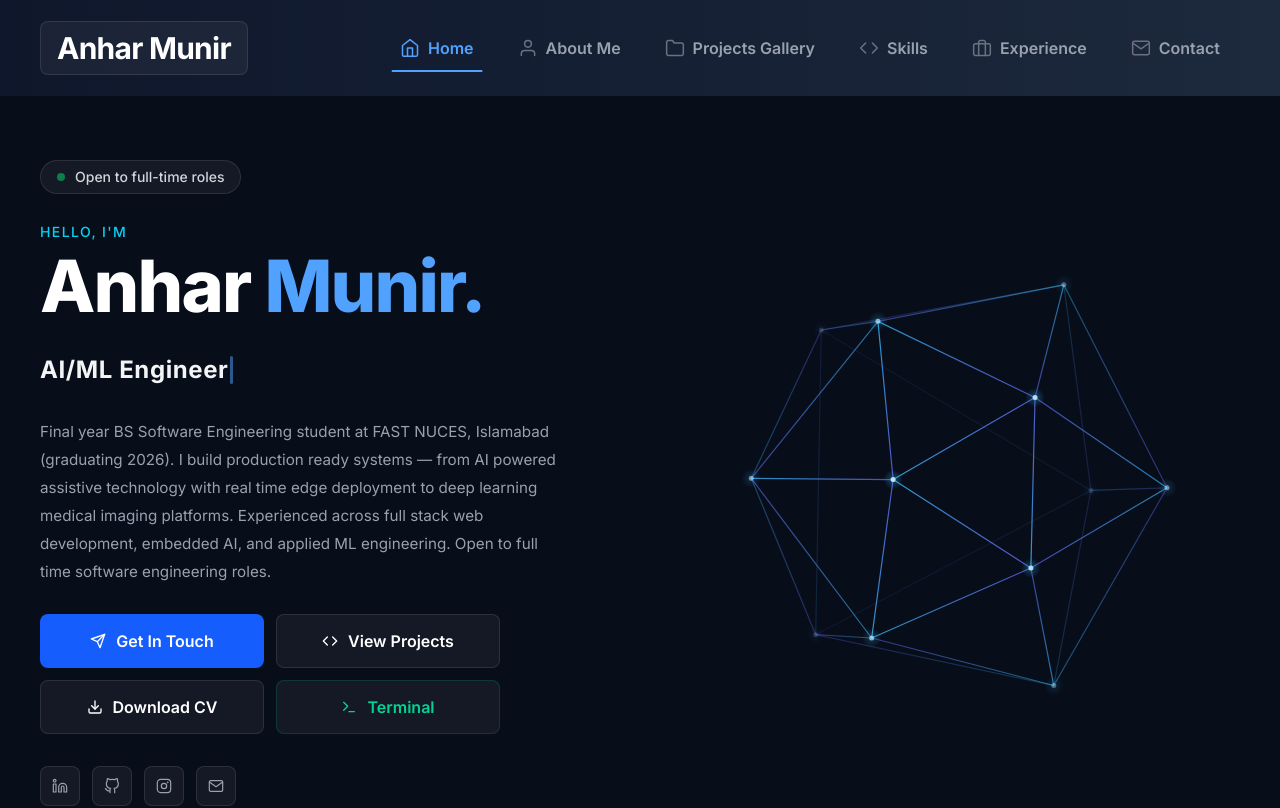
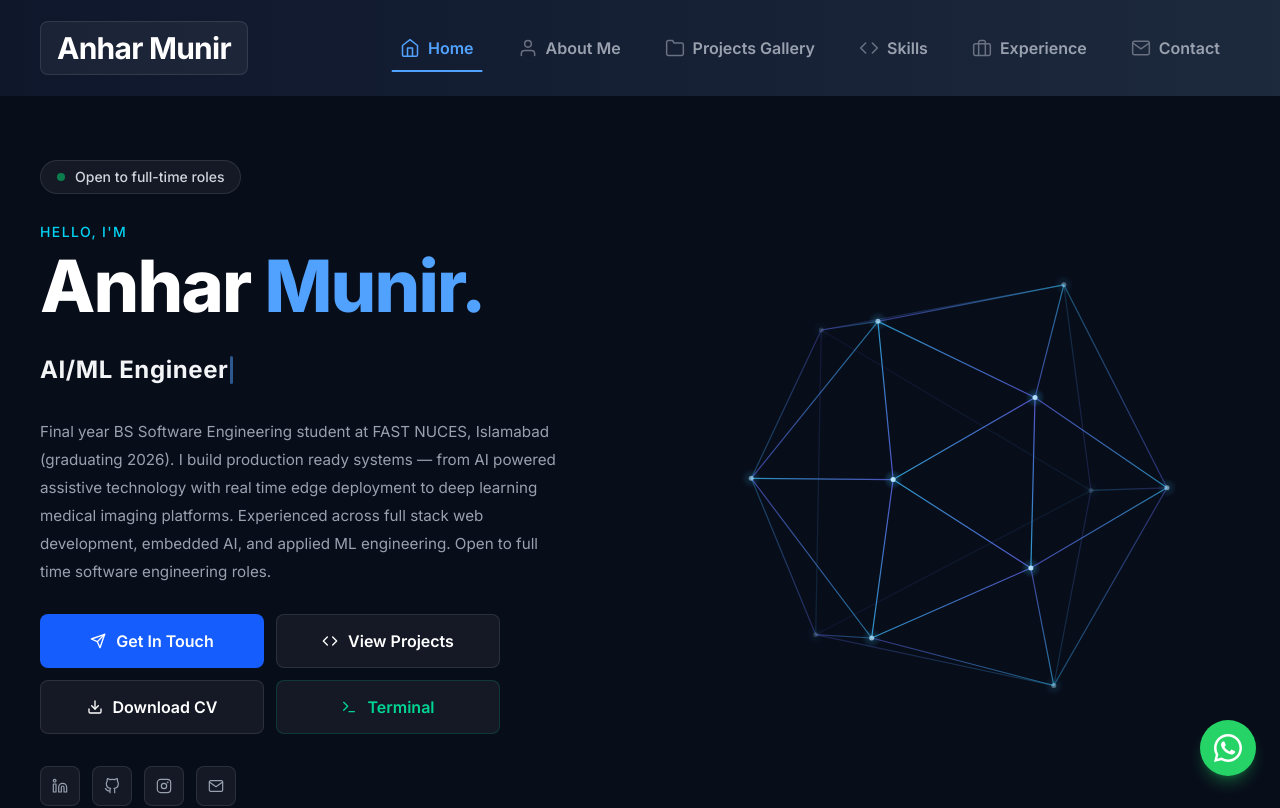
Before and after one commit to Anharhehe/Anharhehe, a Next.js app: page / in a window 1280 px wide. Shown: the top 808 px of the page. Built offline with nearby package versions, Linux system fonts and the light colour scheme.

Commit message:
whaatsapp button update

```diff
--- a/app/layout.tsx
+++ b/app/layout.tsx
@@ -3,6 +3,7 @@ import { Inter } from "next/font/google";
 import "./globals.css";
 import Header from "@/components/Header/Page";
 import Footer from "@/components/Footer/Page";
+import FloatingButtons from "@/components/FloatingButtons/FloatingButtons";
 
 const inter = Inter({
   variable: "--font-inter",
@@ -29,6 +30,7 @@ export default function RootLayout({
         <Header />
         {children}
         <Footer />
+        <FloatingButtons />
       </body>
     </html>
   );
--- /dev/null
+++ b/components/FloatingButtons/FloatingButtons.tsx
@@ -0,0 +1,55 @@
+'use client';
+
+import { useEffect, useState } from 'react';
+
+const WA_URL =
+  'https://wa.me/923117791014?text=Hi%20Anhar!%20Are%20you%20open%20for%20work%3F';
+
+export default function FloatingButtons() {
+  const [showScrollTop, setShowScrollTop] = useState(false);
+
+  useEffect(() => {
+    const onScroll = () => {
+      // Show scroll-to-top once user is past ~100vh (below hero)
+      setShowScrollTop(window.scrollY > window.innerHeight * 0.6);
+    };
+    window.addEventListener('scroll', onScroll, { passive: true });
+    return () => window.removeEventListener('scroll', onScroll);
+  }, []);
+
+  const scrollToTop = () => {
+    window.scrollTo({ top: 0, behavior: 'smooth' });
+  };
+
+  return (
+    <div className="fixed bottom-6 right-6 z-[100] flex flex-col items-center gap-3">
+      {/* Scroll to top */}
+      <button
+        onClick={scrollToTop}
+        aria-label="Scroll to top"
+        className={`w-12 h-12 flex items-center justify-center rounded-full bg-[#0d1117] border border-white/15 text-gray-300 shadow-lg shadow-black/40
+          transition-all duration-300 cursor-pointer hover:scale-110 hover:bg-white/10 hover:border-white/30 hover:text-white
+          ${showScrollTop ? 'opacity-100 translate-y-0 pointer-events-auto' : 'opacity-0 translate-y-4 pointer-events-none'}`}
+      >
+        <svg className="w-5 h-5" fill="none" stroke="currentColor" strokeWidth="2.5" viewBox="0 0 24 24" strokeLinecap="round" strokeLinejoin="round">
+          <polyline points="18 15 12 9 6 15" />
+        </svg>
+      </button>
+
+      {/* WhatsApp */}
+      <a
+        href={WA_URL}
+        target="_blank"
+        rel="noopener noreferrer"
+        aria-label="Chat on WhatsApp"
+        className="w-14 h-14 flex items-center justify-center rounded-full bg-[#25D366] shadow-lg shadow-[#25D366]/30
+          transition-all duration-300 cursor-pointer hover:scale-110 hover:shadow-xl hover:shadow-[#25D366]/50"
+      >
+        <svg className="w-7 h-7 text-white" viewBox="0 0 24 24" fill="currentColor">
+          <path d="M17.472 14.382c-.297-.149-1.758-.867-2.03-.967-.273-.099-.471-.148-.67.15-.197.297-.767.966-.94 1.164-.173.199-.347.223-.644.075-.297-.15-1.255-.463-2.39-1.475-.883-.788-1.48-1.761-1.653-2.059-.173-.297-.018-.458.13-.606.134-.133.298-.347.446-.52.149-.174.198-.298.298-.497.099-.198.05-.371-.025-.52-.075-.149-.669-1.612-.916-2.207-.242-.579-.487-.5-.669-.51-.173-.008-.371-.01-.57-.01-.198 0-.52.074-.792.372-.272.297-1.04 1.016-1.04 2.479 0 1.462 1.065 2.875 1.213 3.074.149.198 2.096 3.2 5.077 4.487.709.306 1.262.489 1.694.625.712.227 1.36.195 1.871.118.571-.085 1.758-.719 2.006-1.413.248-.694.248-1.289.173-1.413-.074-.124-.272-.198-.57-.347z" />
+          <path d="M12 0C5.373 0 0 5.373 0 12c0 2.125.558 4.126 1.528 5.858L0 24l6.335-1.508A11.945 11.945 0 0012 24c6.627 0 12-5.373 12-12S18.627 0 12 0zm0 21.818a9.797 9.797 0 01-5.031-1.388l-.361-.214-3.762.895.952-3.669-.235-.376A9.79 9.79 0 012.182 12C2.182 6.57 6.57 2.182 12 2.182S21.818 6.57 21.818 12 17.43 21.818 12 21.818z" />
+        </svg>
+      </a>
+    </div>
+  );
+}
```
